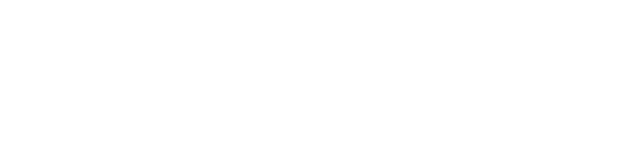
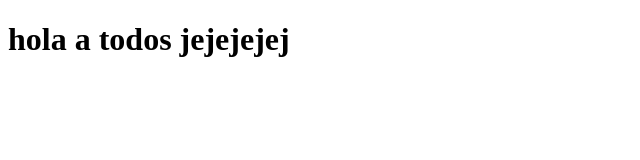
Before and after one commit to Atziry-coder/dsm4a, a plain HTML site: page index.html in a window 1280 px wide. Shown: the whole page, without its empty margins (0-640 px from the left). Drawn offline with Linux system fonts and the light colour scheme.

Commit message:
Fernando modifico el index

```diff
--- a/index.html
+++ b/index.html
@@ -7,6 +7,7 @@
 
 </head>
 <body>
+    <h1>hola a todos jejejejej</h1>
     <script src="script.js"></script>
 </body>
 </html>
```
